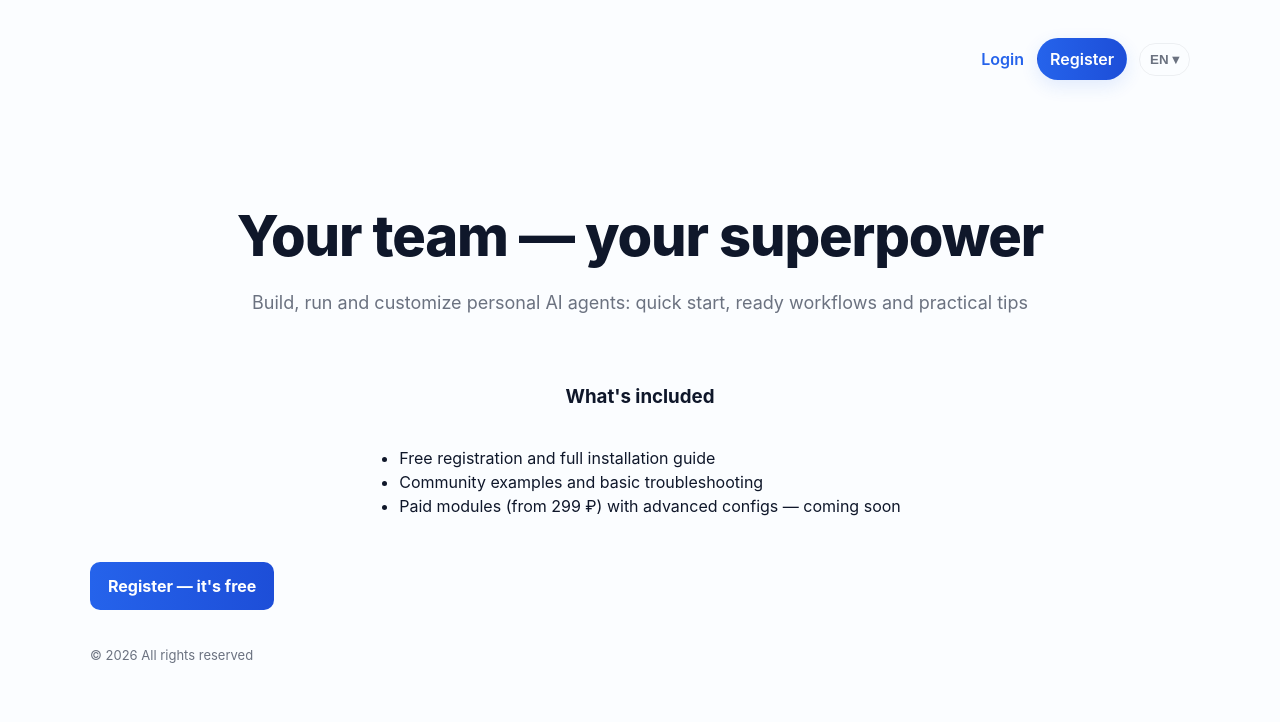
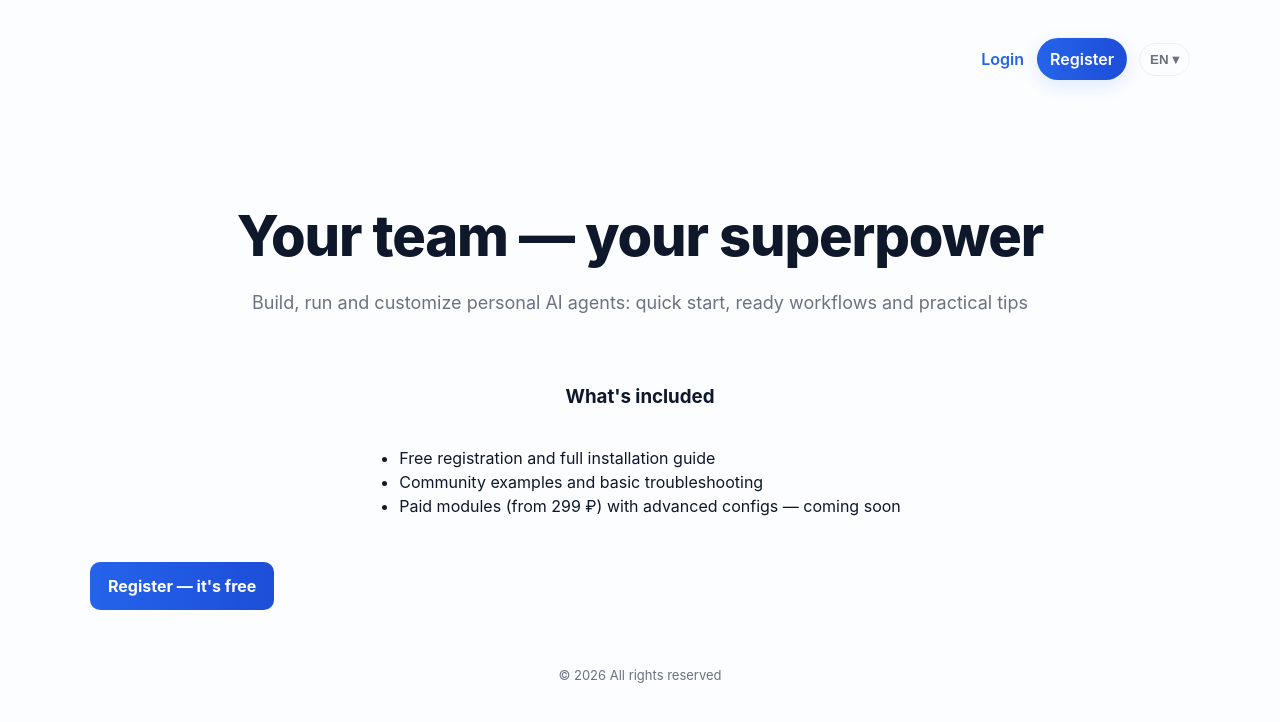
Before and after one commit to novaaurelis/nova-ai-agents-site-backup, a Next.js app: page /en in a window 1280 px wide. Shown: the top 722 px of the page. Built offline with nearby package versions, Linux system fonts and the light colour scheme.

Commit message:
style: page layout - make container full-height and footer stick to bottom

```diff
--- a/styles/globals.css
+++ b/styles/globals.css
@@ -37,7 +37,7 @@ body{
 .lang-item:hover{background:rgba(37,99,235,0.06);color:var(--accent)}
 
 /* Hero / page content */
-main.container{background:transparent;padding-top:36px;padding-bottom:60px}
+main.container{background:transparent;padding-top:36px;padding-bottom:60px;display:flex;flex-direction:column;min-height:calc(100vh - 120px)}
 .hero{display:flex;justify-content:center;padding:40px 0}
 /* make inner inline-block so its width matches the title's width */
 .hero-inner{display:inline-block;text-align:center}
@@ -47,6 +47,9 @@ main.container{background:transparent;padding-top:36px;padding-bottom:60px}
 
 /* subtitle constrained to hero-inner width (wraps to fit title width) */
 .hero-sub{color:var(--muted);font-size:clamp(14px,1.6vw,18px);margin:0 auto;display:block;width:100%;max-width:100%;line-height:1.4}
+
+/* footer placement */
+footer.muted{text-align:center;margin-top:auto;padding:20px 0 10px}
 
 /* keep earlier styles for features */
 .features{display:flex;gap:20px;flex-wrap:wrap;margin-top:22px}
```
